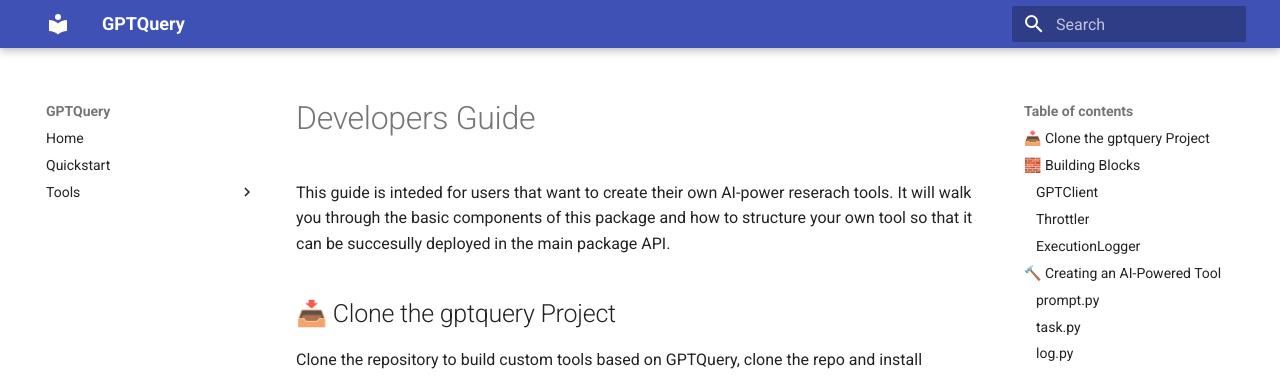
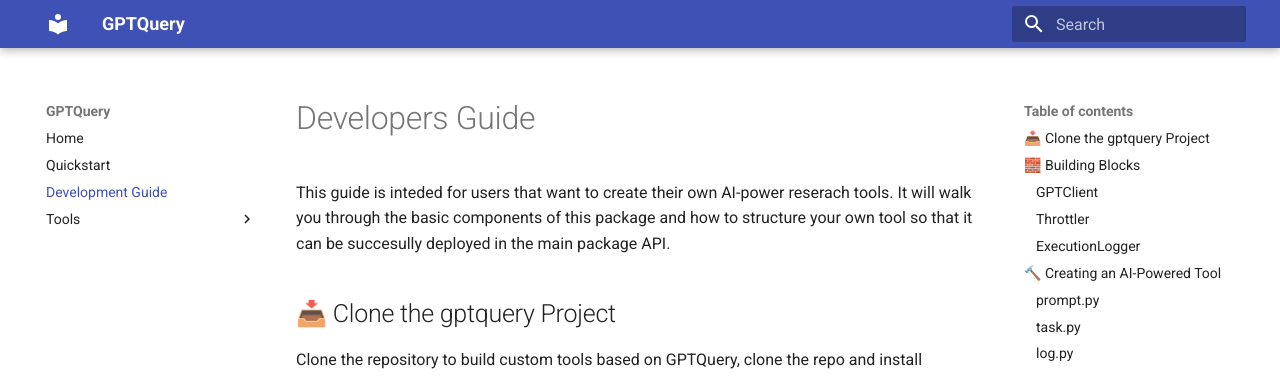
Before and after one commit to mauriciomm7/gptquery, an MkDocs documentation site: the page built from docs/devsquickstart.md, in a window 1280 px wide. Shown: the top 376 px of the page. Built offline with MkDocs 1.6.1 and Material for MkDocs 9.7.7, drawn with Linux system fonts in a browser that asks for light colours.

Commit message:
updated yml

```diff
--- a/mkdocs.yml
+++ b/mkdocs.yml
@@ -21,5 +21,6 @@
 nav:
   - Home: index.md
   - Quickstart: quickstart.md
+  - Development Guide: devsquickstart.md
   - Tools:
       - EU Law Citations: tools/eulaw_citations.md
```
Also changed, not shown: 1 other file.
